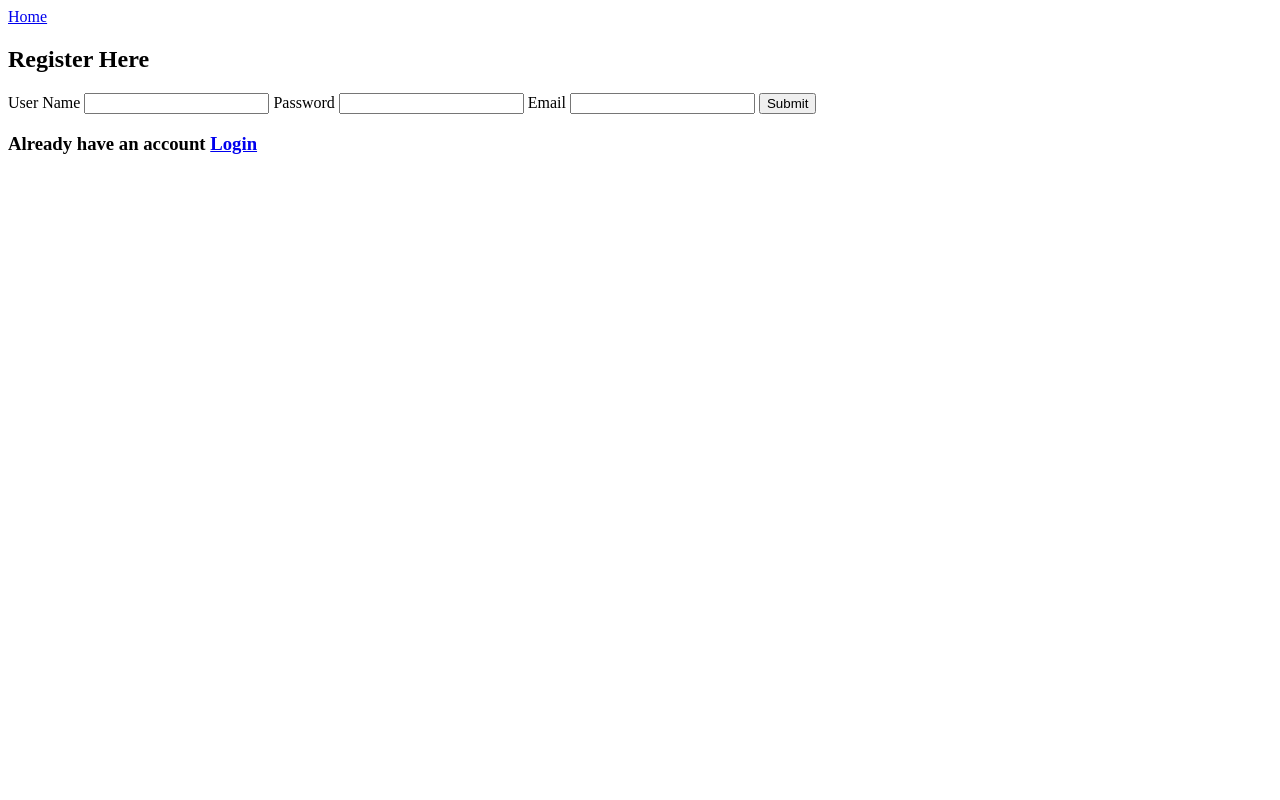
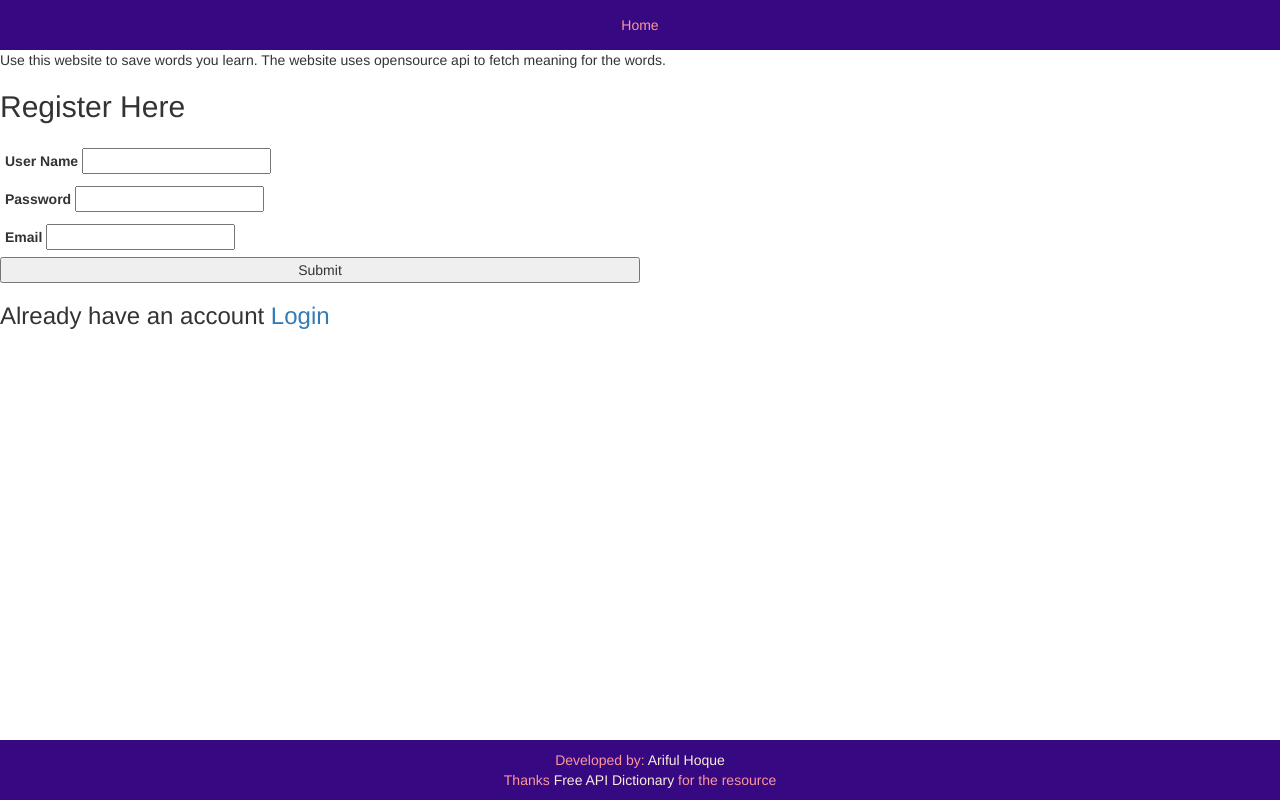
Before and after one commit to hqariful/Dicti0nary, a Flask app: page / in a window 1280 px wide. Run offline with Flask 3, Linux system fonts and the light colour scheme; some libraries are stand-ins or nearby versions.

Commit message:
Added new css and footer

```diff
--- /dev/null
+++ b/static/style.css
@@ -0,0 +1,46 @@
+/* login register */
+.lg-reg {
+  display: flex;
+  flex-direction: column;
+  width: 50%;
+}
+
+.lg-reg div {
+  padding: 5px;
+}
+
+/* search */
+#search {
+  text-align: center;
+  background-color: #360982;
+  padding: 10px;
+}
+
+.topnav {
+  text-align: center;
+  padding: 10px;
+  background-color: #360982;
+  display: flex;
+  justify-content: space-around;
+}
+
+.topnav a {
+  border-radius: 10px;
+  padding: 5px;
+  color: #ff9797;
+}
+
+footer {
+  position: fixed;
+  left: 0px;
+  bottom: 0px;
+  text-align: center;
+  background-color: #360982;
+  color: #ff9797;
+  width: 100%;
+  padding: 10px;
+}
+
+footer a {
+  color: antiquewhite;
+}
--- a/templates/layout.html
+++ b/templates/layout.html
@@ -4,6 +4,10 @@
     <!-- Required meta tags -->
     <meta charset="utf-8" />
     <meta name="viewport" content="width=device-width, initial-scale=1" />
+    <link rel="stylesheet" href="https://maxcdn.bootstrapcdn.com/bootstrap/3.4.1/css/bootstrap.min.css" />
+    <link rel="stylesheet" href="/static/style.css" />
+    <script src="https://ajax.googleapis.com/ajax/libs/jquery/3.7.1/jquery.min.js"></script>
+    <script src="https://maxcdn.bootstrapcdn.com/bootstrap/3.4.1/js/bootstrap.min.js"></script>
 
     <!-- Bootstrap CSS -->
     <link rel="shortcut icon" href="../static/favicon.ico" type="image/x-icon" />
@@ -15,10 +19,14 @@
   </head>
   <body>
     {% block nav %}{% endblock %} {% if session["user_id"] %}
-    <form action="/home" method="post">
+    <form action="/home" method="post" id="search">
       <input type="text" name="search" />
       <input type="submit" />
     </form>
     {% endif %} {% block content %} {% endblock %}
+    <footer>
+      Developed by: <a href="https://hqariful.github.io/" style="text-decoration: none">Ariful Hoque</a><br />
+      Thanks <a href="https://dictionaryapi.dev/">Free API Dictionary</a> for the resource
+    </footer>
   </body>
 </html>
--- a/templates/register.html
+++ b/templates/register.html
@@ -3,17 +3,24 @@
   <a class="active" href="/home">Home</a>
 </div>
 {% endblock %} {% block content %}
+<div>Use this website to save words you learn. The website uses opensource api to fetch meaning for the words.</div>
 <h2>Register Here</h2>
 
 <h3 style="color: red">{{ err_msg }}</h3>
 
-<form action="/register" method="post">
+<form action="/register" method="post" class="lg-reg">
+  <div>
     <label for="usr">User Name</label>
     <input type="text" name="usr" id="usr" />
+  </div>
+  <div>
     <label for="pwd">Password</label>
     <input type="password" name="pwd" id="pwd" />
+  </div>
+  <div>
     <label for="email">Email</label>
     <input type="email" name="email" id="email" />
+  </div>
   <input type="submit" />
 </form>
 <h3>Already have an account <a href="/login">Login</a></h3>
```
Also changed, not shown: templates/login.html (+10 -5 lines). Lines whose indentation alone changed are shown as unchanged.
